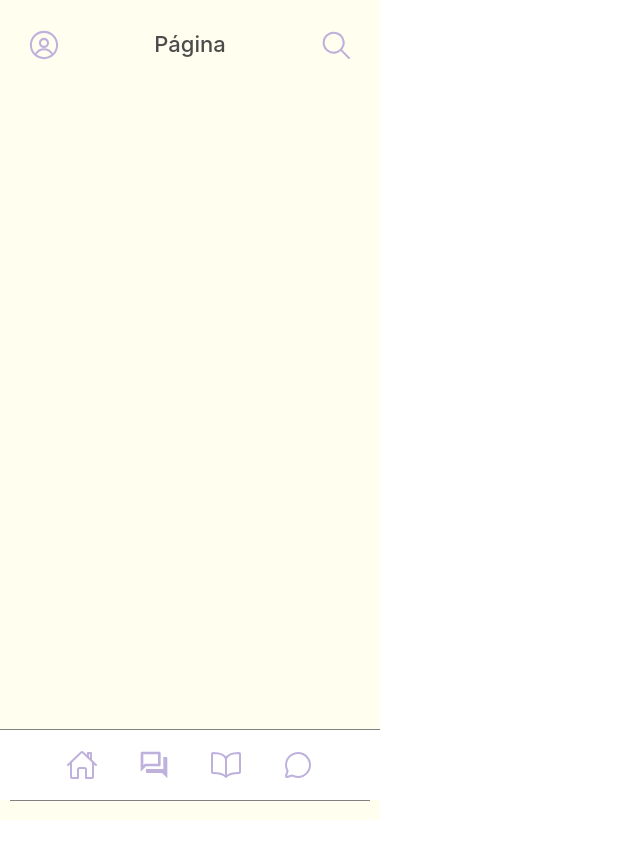
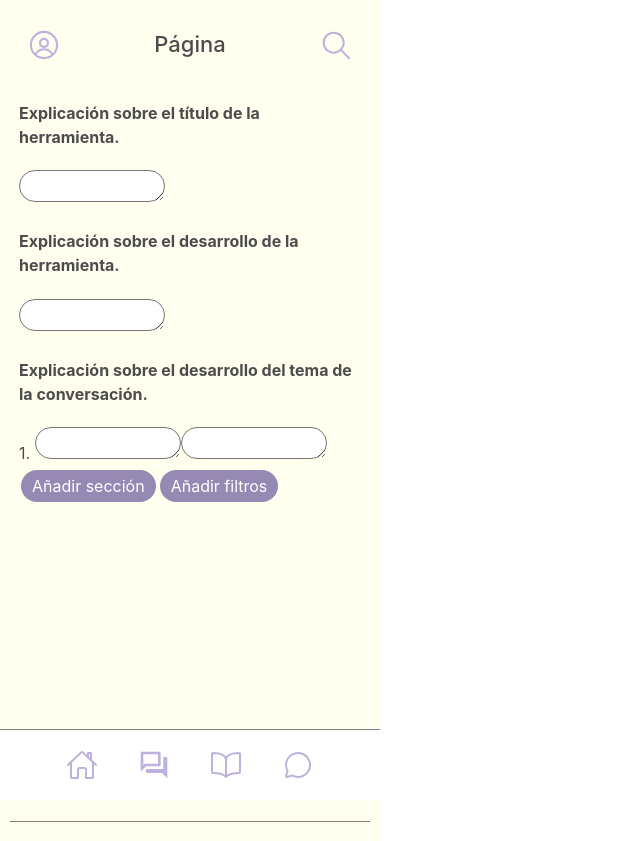
Before and after one commit to Akogahira/Ether, a React (Vite) app: page /SubirHerr in a window 1280 px wide. Before the commit this address had no page. Shown: the whole page, without its empty margins (0-640 px from the left). Before the commit the page ends 820 px from the top, so only its background shows below. Built offline with nearby package versions, Linux system fonts and the light colour scheme.

Commit message:
Creación base resto de páginas

```diff
--- a/src/App.jsx
+++ b/src/App.jsx
@@ -8,6 +8,9 @@ import Home from './pages/Home';
 import Inicio from './pages/Inicio';
 import HerramientaEsp from './pages/HerramientaEsp';
 import ConversacionEsp from './pages/ConversacionEsp';
+import SubirConv from './pages/SubirConv';
+import SubirHerr from './pages/SubirHerr';
+import ChatEsp from './pages/ChatEsp';
 
 const App = () => (
   <Router>
@@ -21,6 +24,10 @@ const App = () => (
         <Route path="/Perfil" element={<Perfil />} />
         <Route path="/ConversacionEsp" element={<ConversacionEsp />} />
         <Route path="/HerramientaEsp" element={<HerramientaEsp />} />
+        <Route path="/SubirConv" element={<SubirConv />} />
+        <Route path="/SubirHerr" element={<SubirHerr />} />
+        <Route path="/ChatEsp" element={<ChatEsp />} />
+
       </Routes>
     </Layout>
 
--- a/src/components/Layout.styles.js
+++ b/src/components/Layout.styles.js
@@ -357,6 +357,7 @@ export const DatoUserTime = styled.div`
     margin-top: 6px;
 `;
 
+//Filtros
 export const TagConver = styled.span`
   padding: 3px 8px;
   font-weight: normal;
@@ -380,11 +381,11 @@ export const TituloConvEsp = styled.div`
 
 export const DescripcionConvEsp = styled.div`
   padding: 5px 0px 0px 0px;
-  margin: 0 0 10px 0;
+  margin: 0 0 15px 0;
   font-size: 15px;
   font-weight: 540;
-  line-height: 1.2;
-  color: #737273;
+  line-height: 1.1;
+  color: #373737;
 `;
 
 ///--------------
@@ -546,7 +547,7 @@ export const CardHerramientaEsp = styled.div`
   background-color: #dad1ef;
   border-radius:18px;
   padding: 20px;
-  margin-bottom: 10px;
+  margin-bottom: 15px;
   height: 150px;
 `;
 
@@ -563,6 +564,8 @@ export const TextoSecciones = styled.div`
 margin: 20px 5px 0 0;
 text-align: justify;
 `;
+
+//Sección de comentarios cogida de ConversacionEsp
 
 
 // PÁGINA 04. CHATS
--- a/src/pages/Chat.jsx
+++ b/src/pages/Chat.jsx
@@ -1,5 +1,6 @@
 import { ChatsIzq, ContainerChats, ContainerMain, DatosIzq2, DatosIzq1, Divider, ChatsDer, ContainerDivider, ChatUser, ChatMsg, ChatFecha, ChatHora } from '../components/Layout.styles';
 import { ChatsPriv } from '../data/Chats';
+import { Link } from 'react-router-dom';
 
 const MAX_LENGTH = 50;
 
@@ -15,6 +16,7 @@ const Chat = () => (
     <ContainerMain>
       {ChatsPriv.map((xat, index) => (
         <ContainerDivider key={`${xat.user}-${xat.fecha}-${index}`}>
+          <Link to="/ChatEsp" style={{ textDecoration: 'none', color: 'inherit' }}>
             <ContainerChats>
               <ChatsIzq>
                 <DatosIzq1>
@@ -38,6 +40,7 @@ const Chat = () => (
                 </ChatHora>
               </ChatsDer>
             </ContainerChats>
+          </Link>
           <Divider />
         </ContainerDivider>
       ))}
--- /dev/null
+++ b/src/pages/ChatEsp.jsx
@@ -0,0 +1,11 @@
+import { ContainerMain } from '../components/Layout.styles';
+
+const ChatEsp = () => (
+  <div>
+    <ContainerMain>
+      <h2>Chat específico</h2>
+    </ContainerMain>
+  </div>
+);
+
+export default ChatEsp;
--- a/src/pages/Conversaciones.jsx
+++ b/src/pages/Conversaciones.jsx
@@ -7,8 +7,9 @@ const Conversaciones = () => (
   <div>
     <ContainerMain>
       <BotonConv>Filtros</BotonConv>
-      <BotonConv>Empieza una conversación</BotonConv>
-
+      <Link to="/SubirConv" style={{ textDecoration: 'none', color: 'inherit' }}>
+        <BotonConv>Empieza una conversación</BotonConv>
+      </Link>
       <ContainerConver>
         {Conver.map(conv => (
           <div key={conv}>
--- a/src/pages/Herramientas.jsx
+++ b/src/pages/Herramientas.jsx
@@ -5,7 +5,9 @@ const Herramientas = () => (
   <div>
     <ContainerMain>
       <IntroPageHerr>¿Conoces alguna herramienta que no encuetras aquí? ¡Compártela!</IntroPageHerr>
-      <BotonConv>Publica una herramienta</BotonConv>
+      <Link to="/SubirHerr" style={{ textDecoration: 'none', color: 'inherit' }}>
+        <BotonConv>Publica una herramienta</BotonConv>
+      </Link>
       <Divider />
 
       <ContainerHerrFiltro>
--- a/src/pages/Inicio.jsx
+++ b/src/pages/Inicio.jsx
@@ -1,10 +1,10 @@
+import { ContainerMain } from "../components/Layout.styles";
+
 const Inicio = () => {
   return (
-    <div>
-      {/* Contenido de la página de inicio */}
-      <h1>Bienvenido a la Página de Inicio</h1>
-      {/* Aquí puedes agregar más contenido, como un formulario de inicio de sesión, registro, etc. */}
-    </div>
+    <ContainerMain>
+      <h2>Bienvenido a la Página de Inicio</h2>
+    </ContainerMain>
   );
 };
 
--- /dev/null
+++ b/src/pages/SubirConv.jsx
@@ -0,0 +1,27 @@
+import { ImUpload } from "react-icons/im";
+import { BotonConv, ContainerMain, TextFieldPerfil } from "../components/Layout.styles";
+
+const SubirConv = () => {
+  return (
+    <ContainerMain>
+      <div>
+        <h4>Explicación sobre el título de la conversación.</h4>
+        <TextFieldPerfil></TextFieldPerfil>
+      </div>
+      <div>
+        <h4>Explicación sobre el título resumido.</h4>
+        <TextFieldPerfil></TextFieldPerfil>
+      </div>
+      <div>
+        <h4>Explicación sobre el desarrollo del tema de la conversación.</h4>
+        <TextFieldPerfil></TextFieldPerfil>
+      </div>
+      <div>
+        <ImUpload></ImUpload>
+        <BotonConv>Añadir filtros</BotonConv>
+      </div>
+    </ContainerMain>
+  );
+};
+
+export default SubirConv;
--- /dev/null
+++ b/src/pages/SubirHerr.jsx
@@ -0,0 +1,27 @@
+import { ContainerMain, BotonConv, TextFieldPerfil } from '../components/Layout.styles';
+
+const SubirHerr = () => {
+  return (
+    <ContainerMain>
+      <div>
+        <h4>Explicación sobre el título de la herramienta.</h4>
+        <TextFieldPerfil></TextFieldPerfil>
+      </div>
+      <div>
+        <h4>Explicación sobre el desarrollo de la herramienta.</h4>
+        <TextFieldPerfil></TextFieldPerfil>
+      </div>
+      <div>
+        <h4>Explicación sobre el desarrollo del tema de la conversación.</h4>
+        1. <TextFieldPerfil></TextFieldPerfil>
+        <TextFieldPerfil></TextFieldPerfil>
+      </div>
+      <div>
+        <BotonConv>Añadir sección</BotonConv>
+        <BotonConv>Añadir filtros</BotonConv>
+      </div>
+    </ContainerMain>
+  );
+};
+
+export default SubirHerr;
```
Lines whose indentation alone changed are shown as unchanged.
